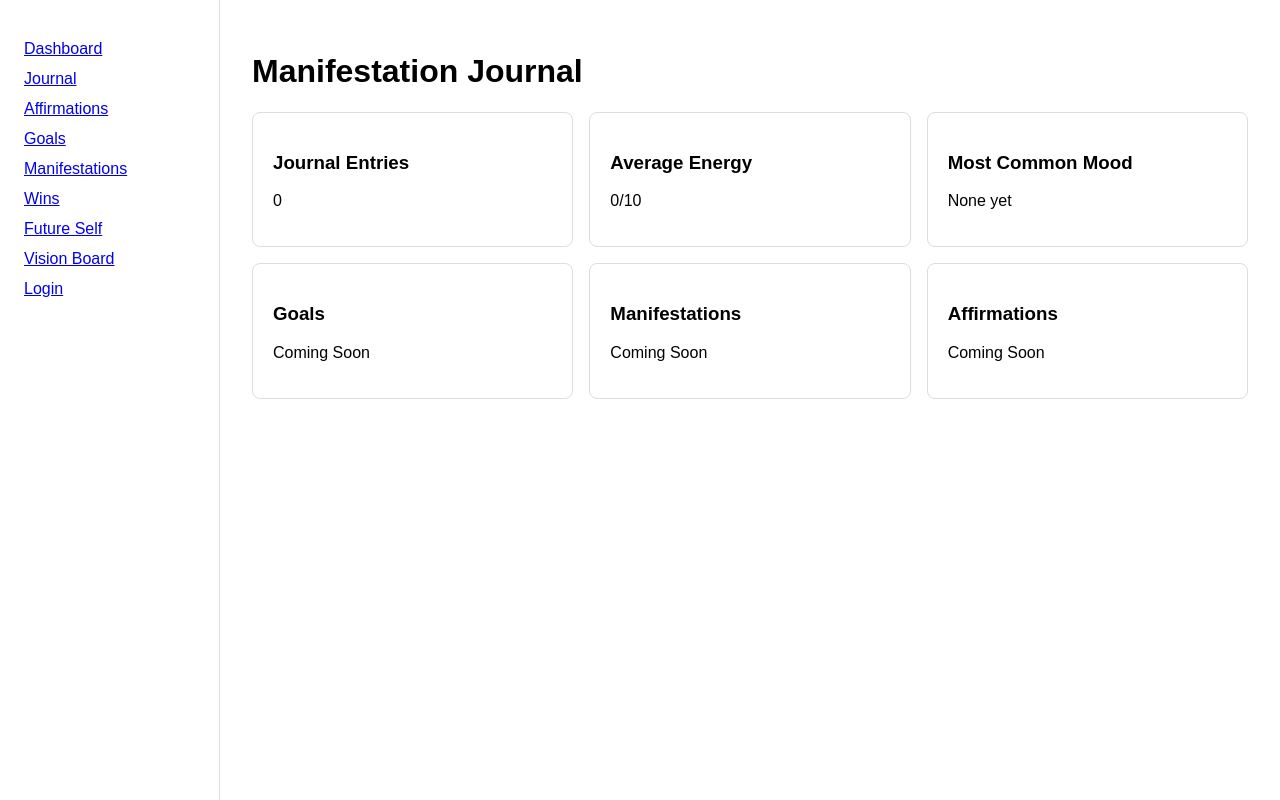
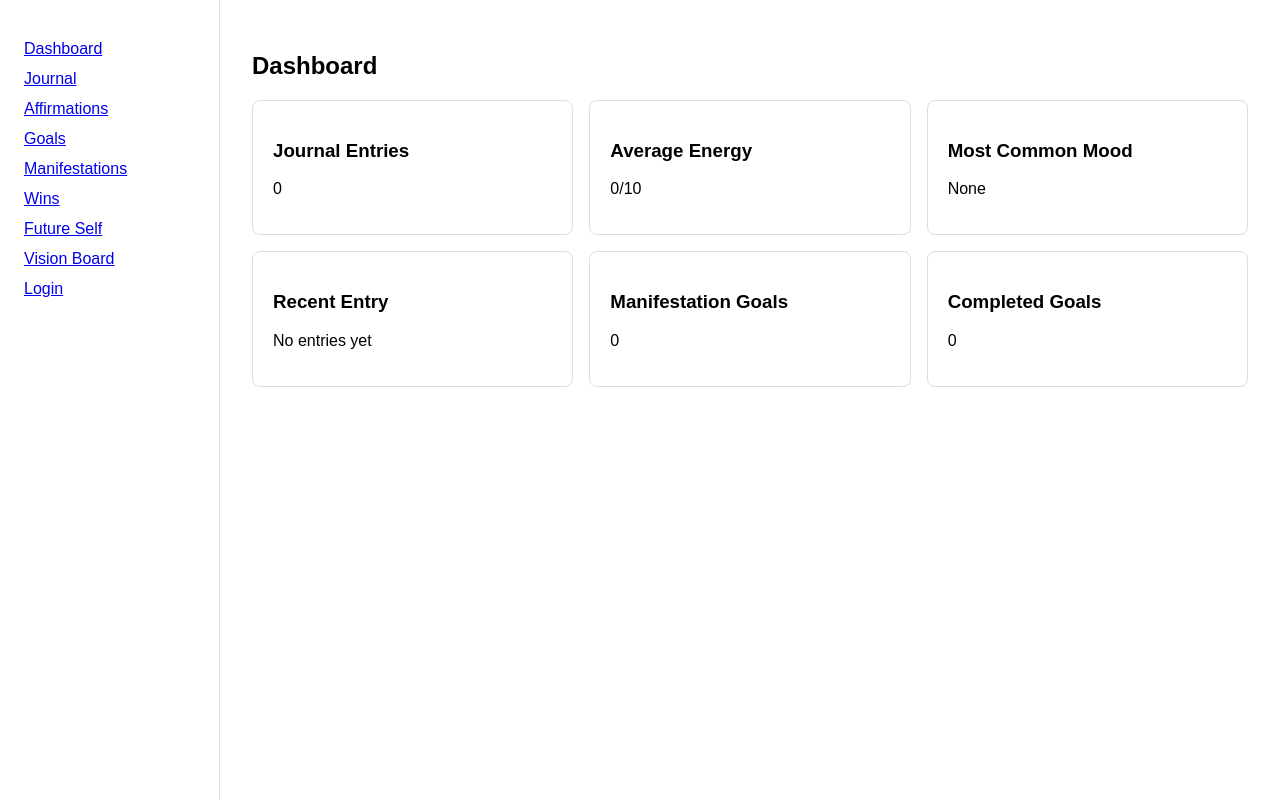
Before and after one commit to tiffaniarmour/ManiJournal-App, a React (Vite) app in the folder manifestation-journal/: page / in a window 1280 px wide. Built offline with nearby package versions, Linux system fonts and the light colour scheme; no server answers; the database is empty.

Commit message:
Enhance dashboard with user insights

```diff
--- a/manifestation-journal/src/pages/Dashboard.jsx
+++ b/manifestation-journal/src/pages/Dashboard.jsx
@@ -1,61 +1,111 @@
 import { useEffect, useState } from 'react'
-import Header from '../components/Header'
+import { supabase } from '../services/supabase'
 import DashboardCard from '../components/DashboardCard'
-import { supabase } from '../services/supabase'
 
 function Dashboard() {
-  const [entries, setEntries] = useState([])
+  const [journalEntries, setJournalEntries] = useState([])
+  const [goals, setGoals] = useState([])
+  const [user, setUser] = useState(null)
 
   useEffect(() => {
-    loadEntries()
+    async function loadDashboard() {
+      const { data } = await supabase.auth.getUser()
+
+      if (!data.user) return
+
+      setUser(data.user)
+
+      const { data: entries } = await supabase
+        .from('journal_entries')
+        .select('*')
+        .eq('user_id', data.user.id)
+        .order('created_at', { ascending: false })
+
+      const { data: manifestationGoals } = await supabase
+        .from('manifestation_goals')
+        .select('*')
+        .eq('user_id', data.user.id)
+
+      setJournalEntries(entries || [])
+      setGoals(manifestationGoals || [])
+    }
+
+    loadDashboard()
   }, [])
 
-  async function loadEntries() {
-    const { data, error } = await supabase
-      .from('journal_entries')
-      .select('*')
-
-    if (error) {
-      console.log('Dashboard load error:', error)
-      return
-    }
-
-    setEntries(data)
-  }
-
-  const totalEntries = entries.length
+  const totalEntries = journalEntries.length
 
   const averageEnergy =
-    entries.length === 0
+    totalEntries === 0
       ? 0
       : (
-          entries.reduce((sum, entry) => sum + Number(entry.energy), 0) /
-          entries.length
+          journalEntries.reduce(
+            (sum, entry) => sum + Number(entry.energy),
+            0
+          ) / totalEntries
         ).toFixed(1)
 
-  const moodCounts = entries.reduce((counts, entry) => {
-    counts[entry.mood] = (counts[entry.mood] || 0) + 1
-    return counts
-  }, {})
+  const moodCounts = {}
+
+  journalEntries.forEach((entry) => {
+    if (!entry.mood) return
+
+    moodCounts[entry.mood] =
+      (moodCounts[entry.mood] || 0) + 1
+  })
 
   const mostCommonMood =
     Object.keys(moodCounts).length === 0
-      ? 'None yet'
-      : Object.entries(moodCounts).sort((a, b) => b[1] - a[1])[0][0]
+      ? 'None'
+      : Object.entries(moodCounts).sort(
+          (a, b) => b[1] - a[1]
+        )[0][0]
+
+  const recentEntry =
+    journalEntries.length > 0
+      ? journalEntries[0].title
+      : 'No entries yet'
+
+  const completedGoals = goals.filter(
+    (goal) => goal.status === 'Completed'
+  ).length
 
   return (
-    <>
-      <Header />
+    <section>
+      <h1>Dashboard</h1>
 
       <div className="dashboard-grid">
-        <DashboardCard title="Journal Entries" value={totalEntries} />
-        <DashboardCard title="Average Energy" value={`${averageEnergy}/10`} />
-        <DashboardCard title="Most Common Mood" value={mostCommonMood} />
-        <DashboardCard title="Goals" value="Coming Soon" />
-        <DashboardCard title="Manifestations" value="Coming Soon" />
-        <DashboardCard title="Affirmations" value="Coming Soon" />
+        <DashboardCard
+          title="Journal Entries"
+          value={totalEntries}
+        />
+
+        <DashboardCard
+          title="Average Energy"
+          value={`${averageEnergy}/10`}
+        />
+
+        <DashboardCard
+          title="Most Common Mood"
+          value={mostCommonMood}
+        />
+
+        <DashboardCard
+          title="Recent Entry"
+          value={recentEntry}
+        />
+
+        <DashboardCard
+          title="Manifestation Goals"
+          value={goals.length}
+        />
+
+        <DashboardCard
+          title="Completed Goals"
+          value={completedGoals}
+        />
       </div>
-    </>
+    </section>
   )
 }
 
```
